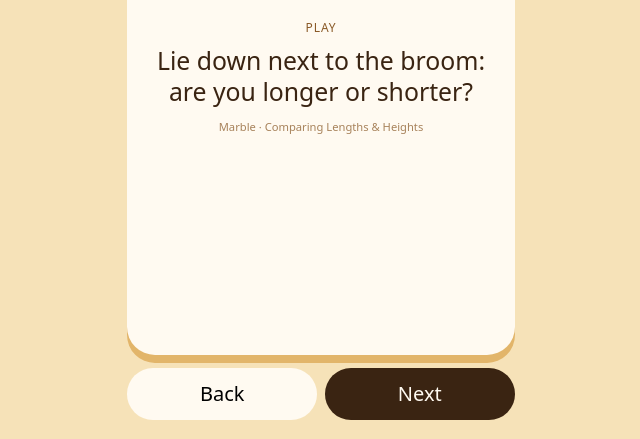
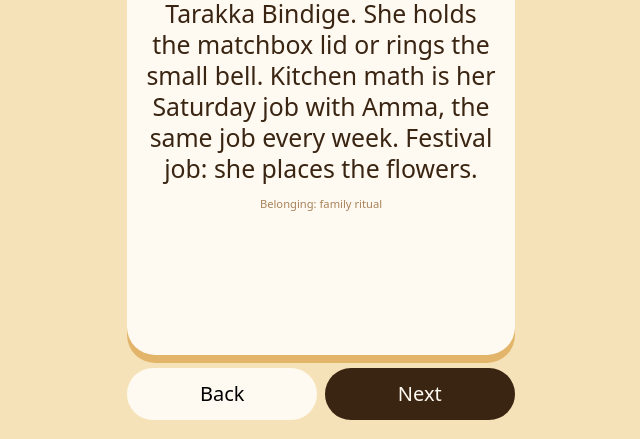
Before and after one commit to Poornimajagannath/tiny-cards-yn1lv2, a plain HTML site: page today.html in a window 1280 px wide. Shown: the part 361-800 px from the top of the page, without its empty margins (319-959 px from the left). Drawn offline with Linux system fonts and the light colour scheme.

Commit message:
Add daily Our ritual card

```diff
--- a/today.html
+++ b/today.html
@@ -270,7 +270,11 @@ const SPEAK = [
 function newCardsFor(j, i, t) {
   const key = t.getFullYear() + "-" + String(t.getMonth()+1).padStart(2,"0") + "-" + String(t.getDate()).padStart(2,"0");
   const lionLine = lionWeek[key] || lion[i % lion.length];
+  // Same ritual every day. She holds the lid or rings the bell; she does not light the flame.
+  let ritual = "Light the deepa together. Sing Tarakka Bindige. She holds the matchbox lid or rings the small bell. Festival job: she places the flowers.";
+  if (j % 7 === 5) ritual = "Light the deepa together. Sing Tarakka Bindige. She holds the matchbox lid or rings the small bell. Kitchen math is her Saturday job with Amma, the same job every week. Festival job: she places the flowers.";
   const out = [
+    ["🪔","Our ritual", ritual, null, null, "Belonging: family ritual"],
     ["✦","Play", P[j][1], null, null, P[j][0]],
     ["🙂","Feelings", F[j][1], null, null, F[j][0]],
     ["🏠","Home", routines[i % routines.length].split(".")[0]],
@@ -281,7 +285,8 @@ function newCardsFor(j, i, t) {
   ];
   if (j % 7 === 4) {
     const w = SPEAK[Math.floor(j / 7)];
-    out.splice(2, 0, ["💬","Speak up · " + w[0], w[1], null, null, null, false, { kn: w[2], key: key, mt: w[3] }]);
+    const h = out.findIndex(c => c[1] === "Home");
+    out.splice(h, 0, ["💬","Speak up · " + w[0], w[1], null, null, null, false, { kn: w[2], key: key, mt: w[3] }]);
   }
   if (j % 7 === 2) {
     const w = SHARE[Math.floor(j / 7)];
@@ -344,7 +349,7 @@ function render() {
   document.getElementById("kicker").textContent = c[1];
   document.getElementById("line").textContent = c[2];
   const sp = c[7];
-  document.getElementById("tag").textContent = sp ? "Marble · " + sp.mt : (c[5] ? "Marble · " + c[5] : "");
+  document.getElementById("tag").textContent = sp ? "Marble · " + sp.mt : (c[5] ? (c[5].indexOf("Belonging:") === 0 ? c[5] : "Marble · " + c[5]) : "");
   const kn = document.getElementById("kn");
   kn.style.display = sp ? "block" : "none"; kn.textContent = sp ? sp.kn : "";
   sayKey = sp ? sp.key : null;
```
